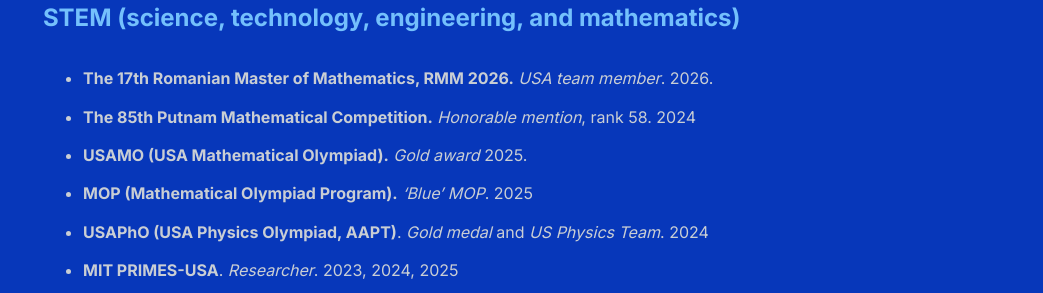
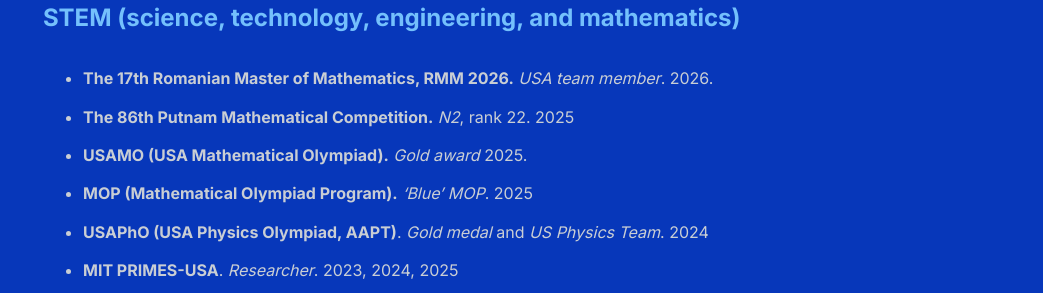
Before and after one commit to shihankanungo/shihankanungo.github.io, a Jekyll site: the page built from honors.md, in a window 1280 px wide. Shown: the part 212-505 px from the top of the page, without its empty margins (237-1280 px from the left). Built offline with Jekyll 4.4.1, drawn with Linux system fonts in a browser that asks for light colours.

Commit message:
Update Putnam Competition entry in honors.md

```diff
--- a/honors.md
+++ b/honors.md
@@ -6,7 +6,7 @@
 ## STEM (science, technology, engineering, and mathematics)
 
 - **The 17th Romanian Master of Mathematics, RMM 2026.** *USA team member*. 2026.
-- **The 85th Putnam Mathematical Competition.** *Honorable mention*, rank 58. 2024
+- **The 86th Putnam Mathematical Competition.** *N2*, rank 22. 2025
 - **USAMO (USA Mathematical Olympiad).** *Gold award* 2025.
 - **MOP (Mathematical Olympiad Program).** *'Blue' MOP*. 2025
 - **USAPhO (USA Physics Olympiad, AAPT)**. *Gold medal* and *US Physics Team*. 2024
```
